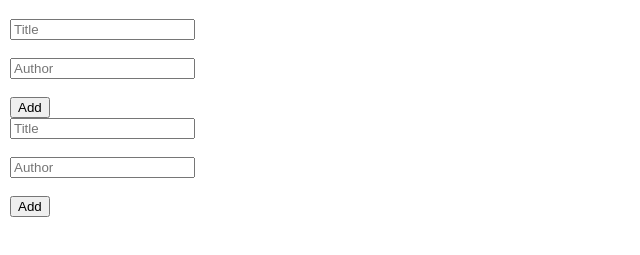
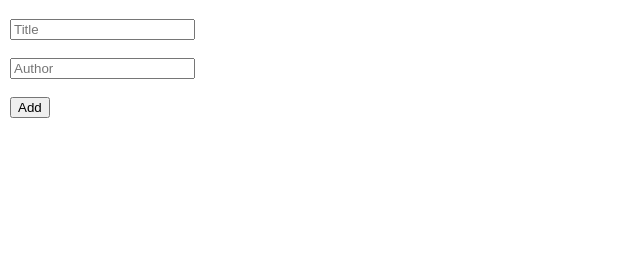
Before and after one commit to tugsem/awesome-books, a plain HTML site: page index.html in a window 1280 px wide. Shown: the part 61-316 px from the top of the page, without its empty margins (0-640 px from the left). Drawn offline with Linux system fonts and the light colour scheme.

Commit message:
undo changes

```diff
--- a/index.html
+++ b/index.html
@@ -14,11 +14,6 @@
     <main>
         <div class="container">
         </div>
-        <form action="" method="post">
-            <input type="text" id="title" placeholder="Title" required><br><br>
-            <input type="text" id="author" placeholder="Author" required ><br><br>
-            <button id="add" type="button">Add</button>
-        </form>
     </main>
     <script src="script.js"></script>
 </body>
```
